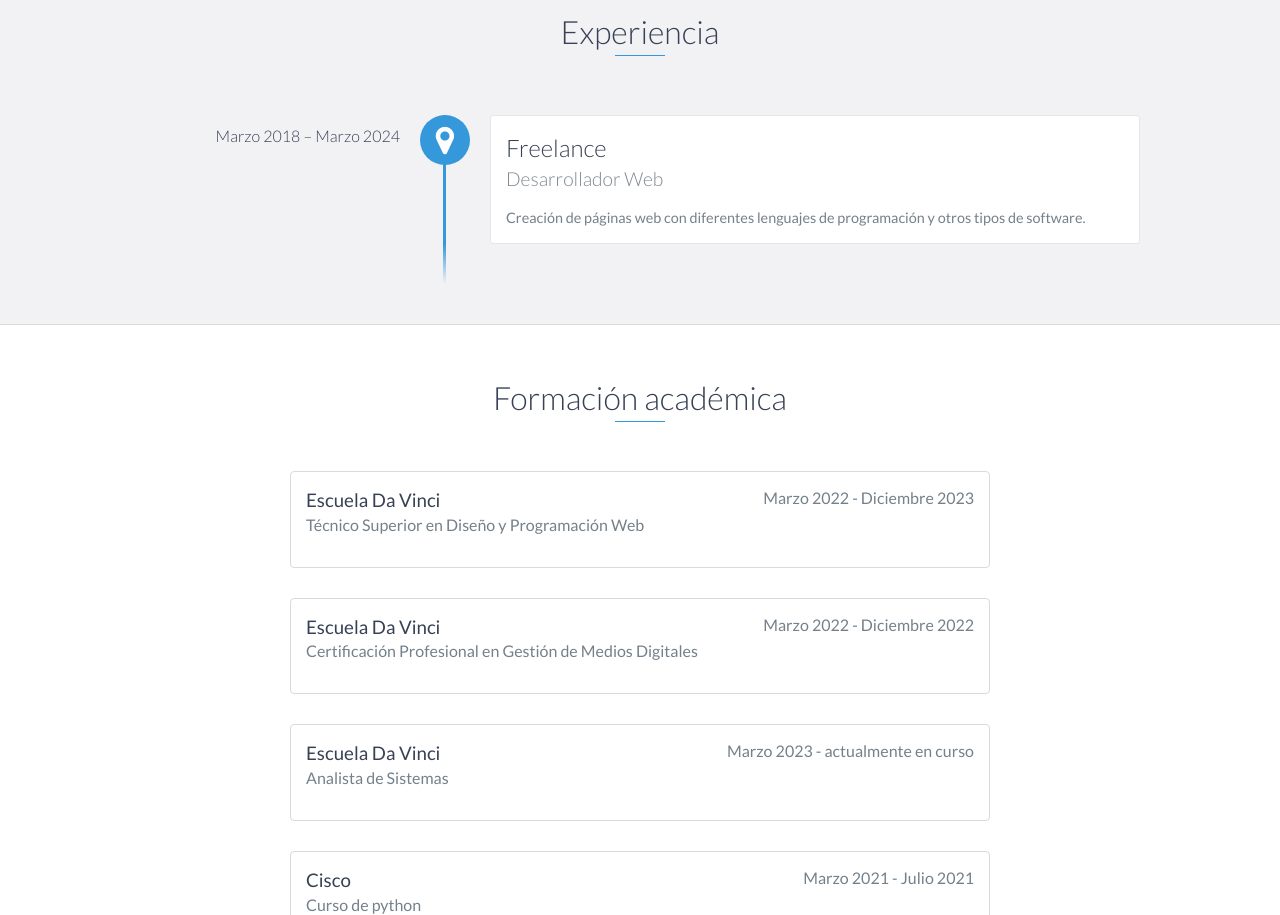
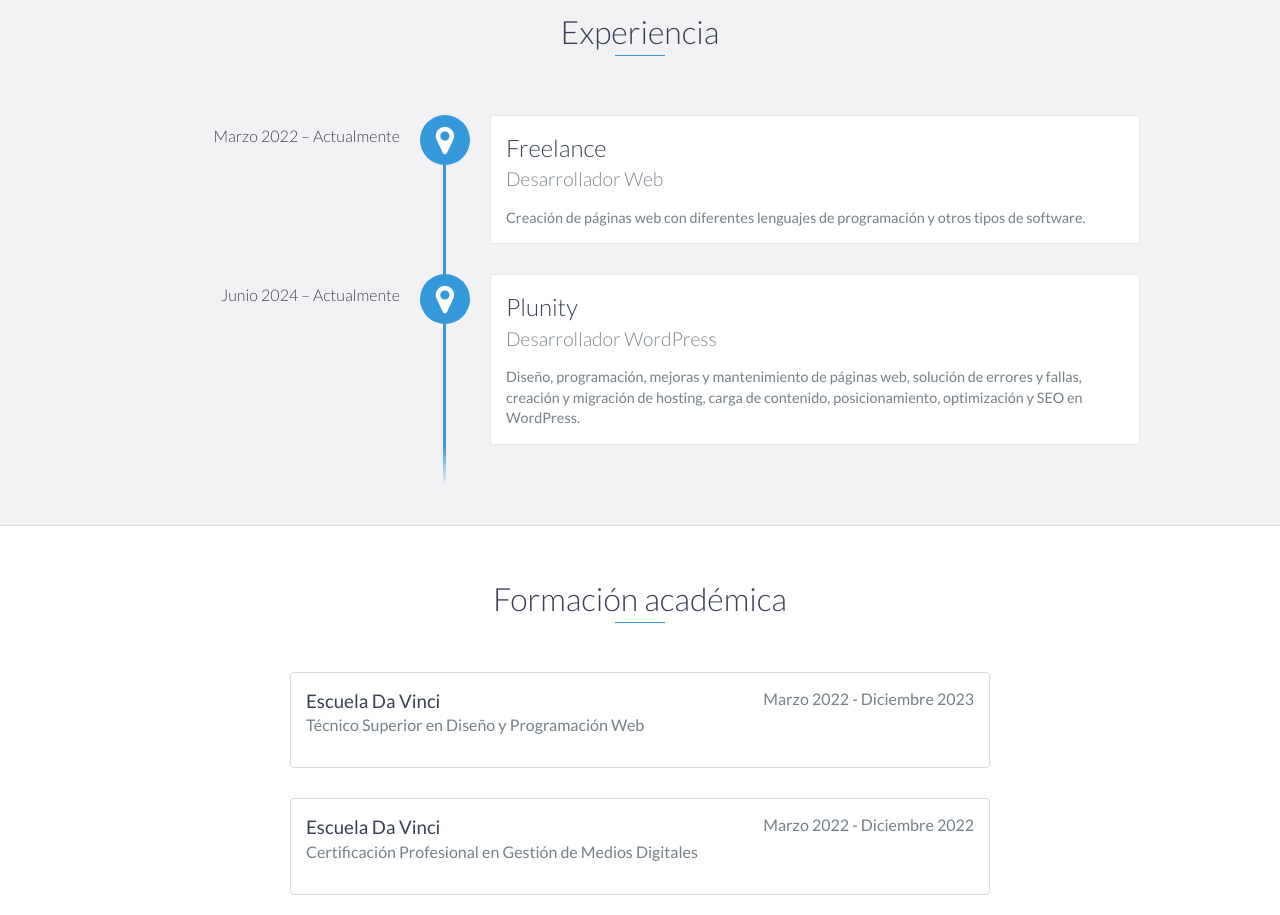
Before and after one commit to tomasfriz/Porfolio-Web, a website: page index.html in a window 1280 px wide. Shown: the part 1220-2135 px from the top of the page. Drawn offline with nearby package versions, Linux system fonts and the light colour scheme.

Commit message:
agregado de experiencia

```diff
--- a/index.html
+++ b/index.html
@@ -93,7 +93,7 @@
     <div id="experience" class="background-alt">
         <h2 class="heading">Experiencia</h2>
         <div id="experience-timeline">
-            <div data-date="Marzo 2018 – Marzo 2024">
+            <div data-date="Marzo 2022 – Actualmente">
                 <h3>Freelance</h3>
                 <h4>Desarrollador Web</h4>
                 <p>
@@ -101,17 +101,15 @@
                 </p>
             </div>
 
-            <!-- <div data-date="September 2015 – September 2016">
-                <h3>Employer Name</h3>
-                <h4>Job Title</h4>
-                <p>
-                    Lorem ipsum dolor sit amet, consectetur adipiscing elit. Curabitur in iaculis ex. Etiam volutpat
-                    laoreet urna. Morbi ut tortor nec nulla commodo malesuada sit amet vel lacus. Fusce eget efficitur
-                    libero. Morbi dapibus porta quam laoreet placerat.
+            <div data-date="Junio 2024 – Actualmente">
+                <h3>Plunity</h3>
+                <h4>Desarrollador WordPress</h4>
+                <p> Diseño, programación, mejoras y mantenimiento de páginas web, solución de errores y fallas, creación y migración de hosting, carga de contenido, posicionamiento, optimización y SEO en WordPress.
+
                 </p>
             </div>
 
-            <div data-date="September 2015 – September 2016">
+        <!--<div data-date="September 2015 – September 2016">
                 <h3>Employer Name</h3>
                 <h4>Job Title</h4>
                 <p>
```
